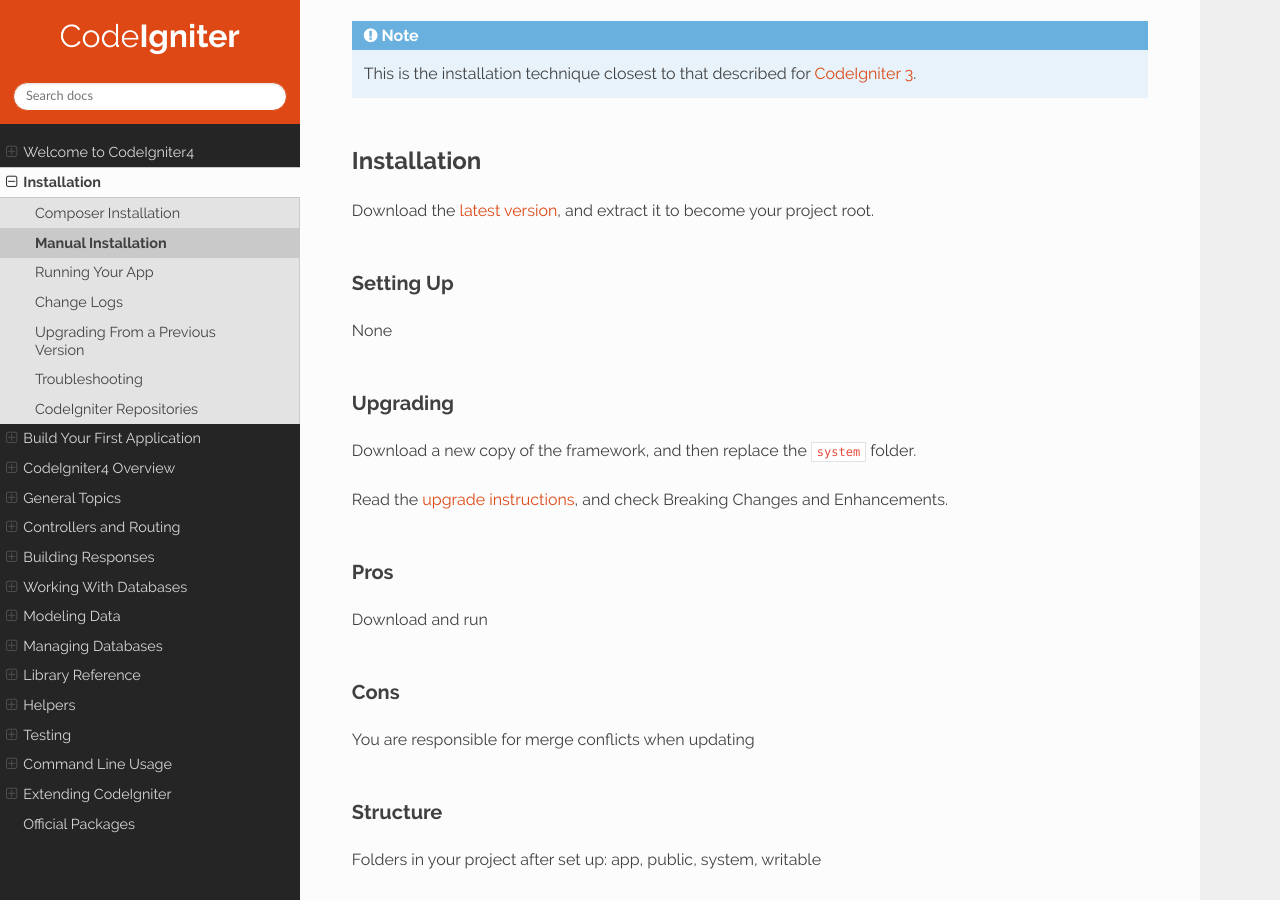
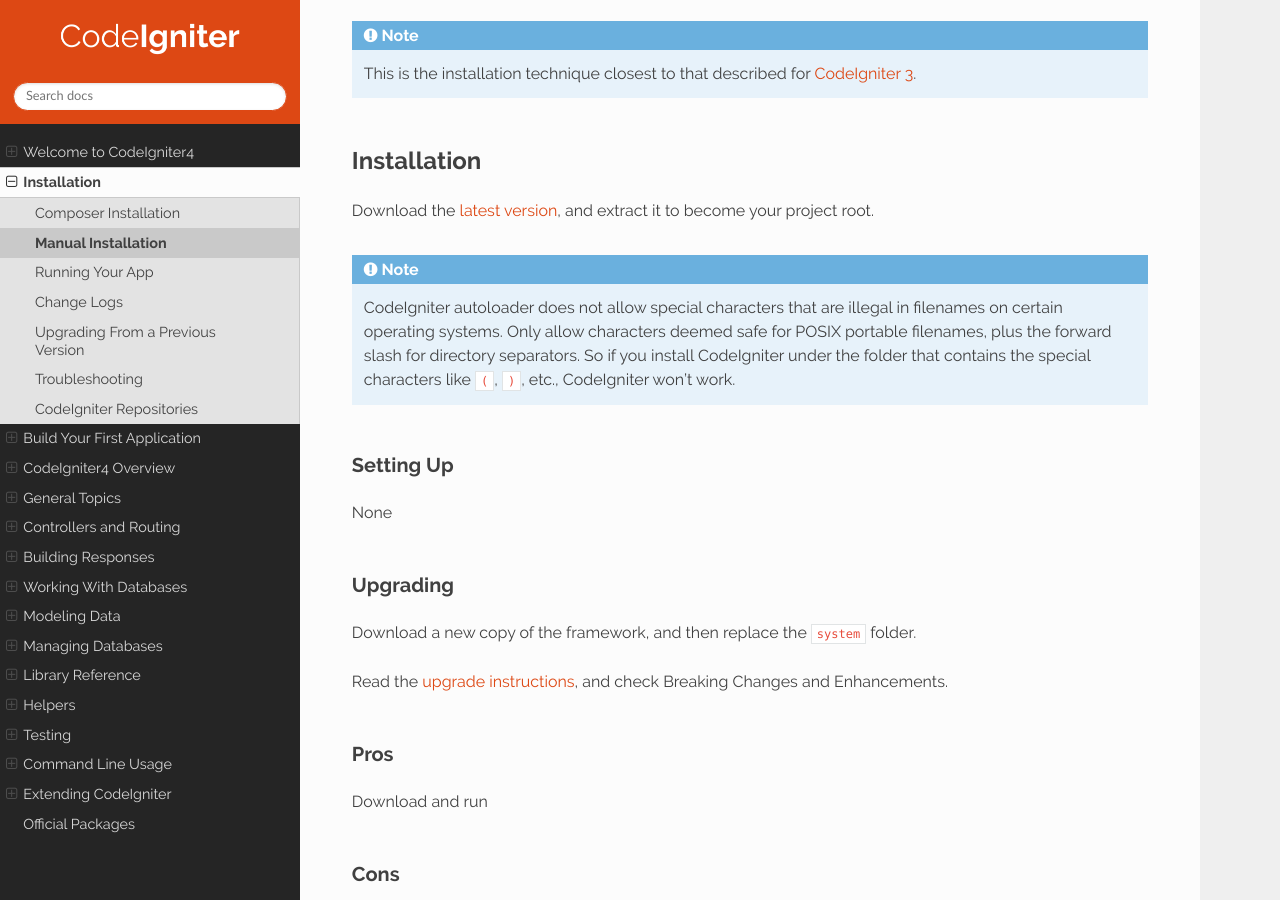
Before and after one commit to NEKOGET/ci4_user_guide_src, a Sphinx documentation site: the page built from source/installation/installing_manual.rst, in a window 1280 px wide and 900 px high, scrolled down 481 px. Built offline with Sphinx 7.4.7 and the Read the Docs theme 2.0.0, drawn with Linux system fonts in a browser that asks for light colours.

Commit message:
docs: add note about special characters in paths

```diff
--- a/source/installation/installing_composer.rst
+++ b/source/installation/installing_composer.rst
@@ -38,6 +38,8 @@ The command above will create a "project-root" folder.
 
 If you omit the "project-root" argument, the command will create an
 "appstarter" folder, which can be renamed as appropriate.
+
+.. note:: CodeIgniter autoloader does not allow special characters that are illegal in filenames on certain operating systems. Only allow characters deemed safe for POSIX portable filenames, plus the forward slash for directory separators. So if you install CodeIgniter under the folder that contains the special characters like ``(``, ``)``, etc., CodeIgniter won't work.
 
 If you don't need or want phpunit installed, and all of its composer
 dependencies, then add the ``--no-dev`` option to the end of the above
--- a/source/installation/installing_manual.rst
+++ b/source/installation/installing_manual.rst
@@ -21,6 +21,8 @@ Installation
 
 Download the `latest version <https://github.com/CodeIgniter4/framework/releases/latest>`_,
 and extract it to become your project root.
+
+.. note:: CodeIgniter autoloader does not allow special characters that are illegal in filenames on certain operating systems. Only allow characters deemed safe for POSIX portable filenames, plus the forward slash for directory separators. So if you install CodeIgniter under the folder that contains the special characters like ``(``, ``)``, etc., CodeIgniter won't work.
 
 Setting Up
 ----------
```
